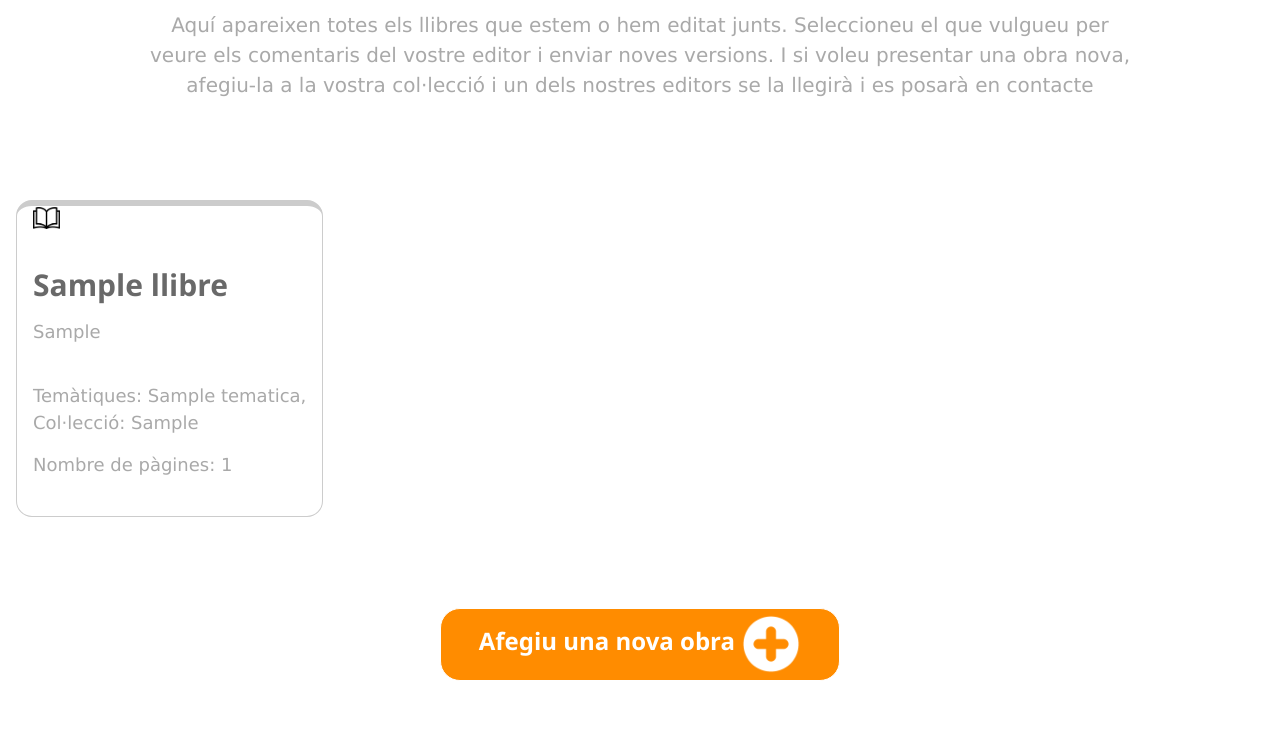
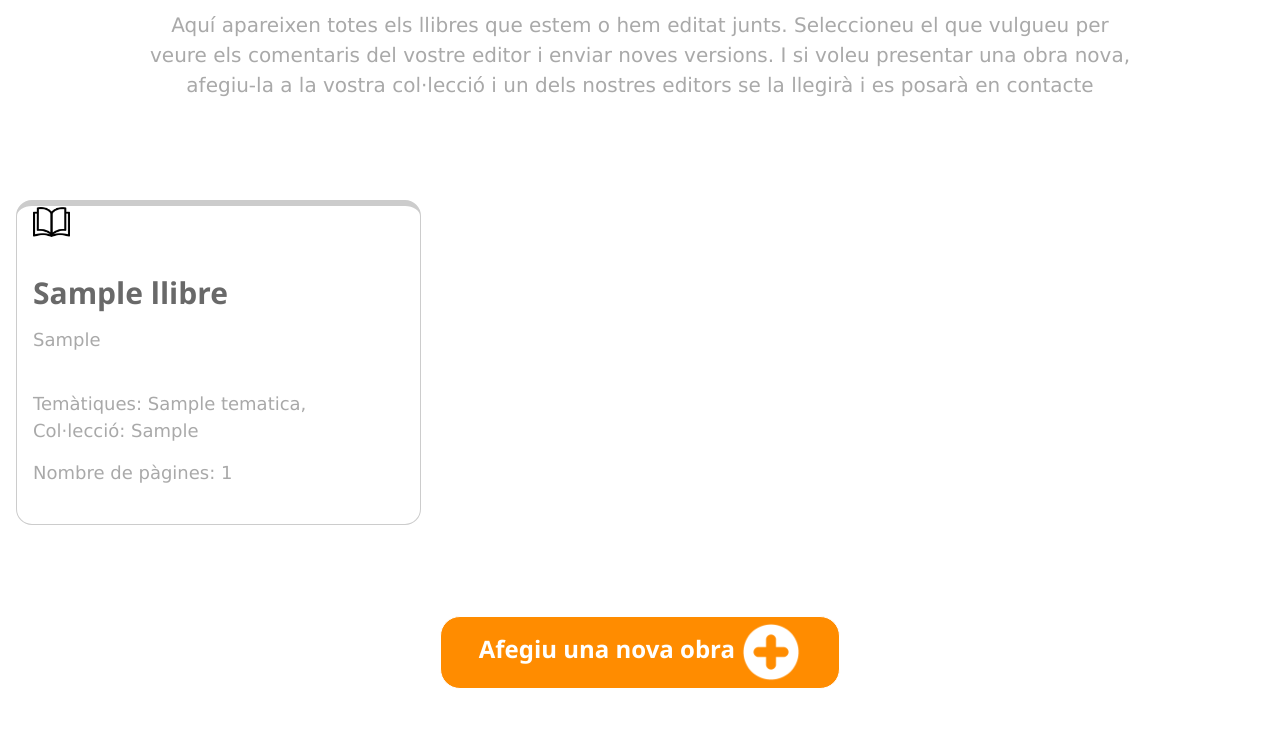
Before and after one commit to RafaCucurull/Bookiernes, a Django app: page /escriptori in a window 1280 px wide. Shown: the part 236-989 px from the top of the page. Before the commit the page ends 916 px from the top, so only its background shows below. Run offline with Django 3.2, Linux system fonts and the light colour scheme; a user stored in the database is signed in; tables that the repository leaves empty hold one stand-in row (values such as "Sample post"); some libraries are stand-ins or nearby versions.

Commit message:
Arreglat template w3 left

```diff
--- a/templates/escriptori_escriptor.html
+++ b/templates/escriptori_escriptor.html
@@ -54,7 +54,7 @@
             {% else %}
                 <div class="w3-third w3-container w3-margin-bottom">
                     <a href="{% url 'areaescriptor' pk=object.pk %}">
-                        <div class="w3-container w3-border w3-round-xlarge w3-topbar w3-container w3-left w3-white">
+                        <div class="w3-container w3-border w3-round-xlarge w3-topbar w3-container w3-white">
                             <img src="/static/escriptori/bookescriptori3.png" alt="Book icon" style="width:10%"
                                  class="w3-hover-opacity"> <br/> <br/>
                             <p><h4>{{ object.nom_llibre }}</h4></p>
```
